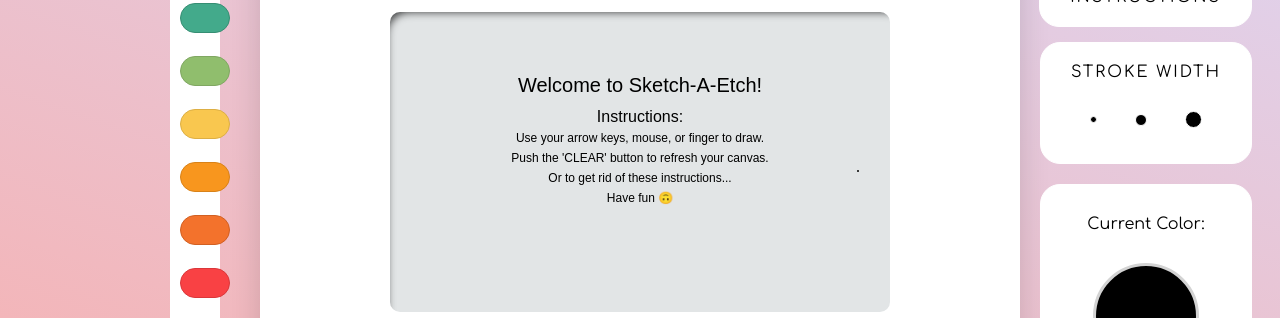
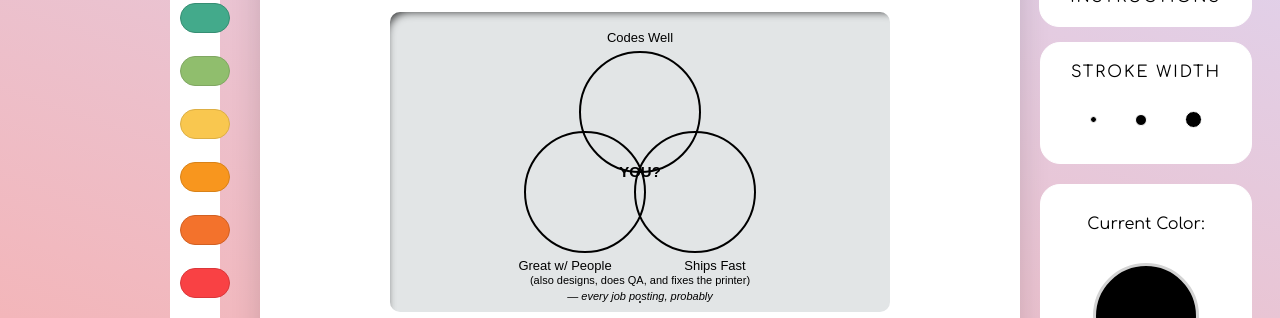
Before and after one commit to nykiway/Sketch-A-Etch, a website built with webpack: page index.html in a window 1280 px wide. Both pictures are taken after a click on the element 345 px from the left and 570 px from the top of the page. Shown: the part 188-506 px from the top of the page. Built offline with nearby package versions, Linux system fonts and the light colour scheme.

Commit message:
Add hiring-joke easter egg to the left dial
Clicking the left red dial clears the canvas and draws a "unicorn"
Venn diagram (Codes Well / Great w/ People / Ships Fast, with "YOU?"
in the overlap) captioned "every job posting, probably" — a joke
about the mythical do-everything hire that hiring managers,
engineers, and product folks all recognize. Mirrors the existing
right-dial modal: cursor: pointer added, and it reuses the same
shake feedback as the Clear button.

```diff
--- a/src/canvas.js
+++ b/src/canvas.js
@@ -39,6 +39,48 @@ function drawWelcomeMessage() {
   context.fillText("Or to get rid of these instructions...", width / 2, 170);
   context.fillText("Have fun 🙃", width / 2, 190);
   context.restore();
+  context.beginPath();
+  context.moveTo(x, y);
+  context.lineTo(x, y);
+  context.stroke();
+}
+
+function drawUnicornJoke() {
+  clearCanvas();
+  context.save();
+  context.strokeStyle = "#000000";
+  context.fillStyle = "#000000";
+  context.lineWidth = 2;
+  context.textAlign = "center";
+
+  const top = { x: width / 2, y: 100 };
+  const left = { x: width / 2 - 55, y: 180 };
+  const right = { x: width / 2 + 55, y: 180 };
+  const radius = 60;
+
+  [top, left, right].forEach(({ x: cx, y: cy }) => {
+    context.beginPath();
+    context.arc(cx, cy, radius, 0, Math.PI * 2);
+    context.stroke();
+  });
+
+  context.font = "13px sans-serif";
+  context.fillText("Codes Well", top.x, top.y - radius - 10);
+  context.fillText("Great w/ People", left.x - 20, left.y + radius + 18);
+  context.fillText("Ships Fast", right.x + 20, right.y + radius + 18);
+
+  context.font = "bold 15px sans-serif";
+  context.fillText("YOU?", width / 2, 165);
+
+  context.font = "11px sans-serif";
+  context.fillText("(also designs, does QA, and fixes the printer)", width / 2, 272);
+  context.font = "italic 11px sans-serif";
+  context.fillText("— every job posting, probably", width / 2, 288);
+
+  context.restore();
+
+  x = width / 2;
+  y = height - 10;
   context.beginPath();
   context.moveTo(x, y);
   context.lineTo(x, y);
@@ -134,6 +176,11 @@ export function clearSketch() {
   clearCanvas();
 }
 
+function showUnicornJoke() {
+  shakeSketch();
+  drawUnicornJoke();
+}
+
 export function initCanvas() {
   drawWelcomeMessage();
 
@@ -149,4 +196,9 @@ export function initCanvas() {
   canvas.addEventListener("touchcancel", handlePointerUp);
 
   document.querySelector(".shake-button").addEventListener("click", clearSketch);
+
+  const dialLeft = document.querySelector(".dial-left");
+  if (dialLeft) {
+    dialLeft.addEventListener("click", showUnicornJoke);
+  }
 }
--- a/stylesheets/sketch-a-etch.css
+++ b/stylesheets/sketch-a-etch.css
@@ -103,6 +103,7 @@ canvas {
 .dial-left {
   margin-left: 30px;
   margin-top: -30px;
+  cursor: pointer;
   -webkit-box-shadow: 2px 2px 6px 0px rgba(50, 50, 50, 0.75);
   -moz-box-shadow: 2px 2px 6px 0px rgba(50, 50, 50, 0.75);
   box-shadow: 2px 2px 6px 0px rgba(50, 50, 50, 0.75);
```
